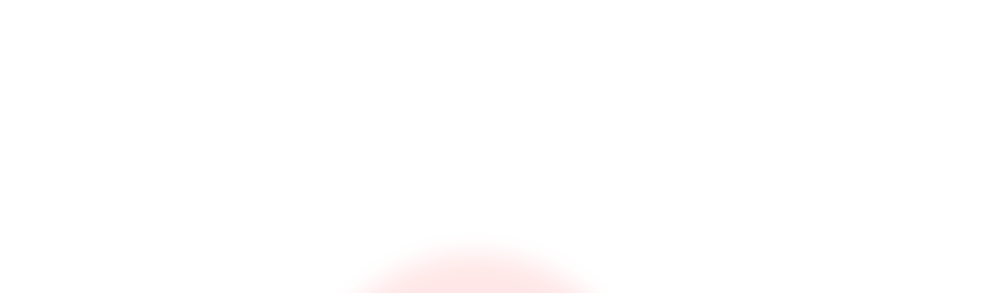
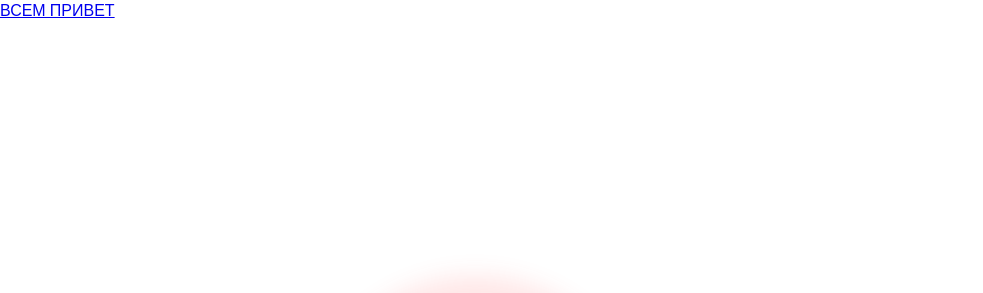
Before and after one commit to RaveCoderz/ppy, a website built with Vite: page index.html in a window 1280 px wide. Shown: the top 293 px of the page, without its empty margins (0-983 px from the left). Built offline with nearby package versions, Linux system fonts and the light colour scheme.

Commit message:
Update index.html

```diff
--- a/index.html
+++ b/index.html
@@ -19,6 +19,7 @@
     <title>ppy</title>
   </head>
   <body>
+  <a href="http://127.0.0.1:5500/index.html">ВСЕМ ПРИВЕТ</a>
     <div class="ppy">
       <img id="ppy-1" src="./img/ppy1.jpg" />
     </div>
```
